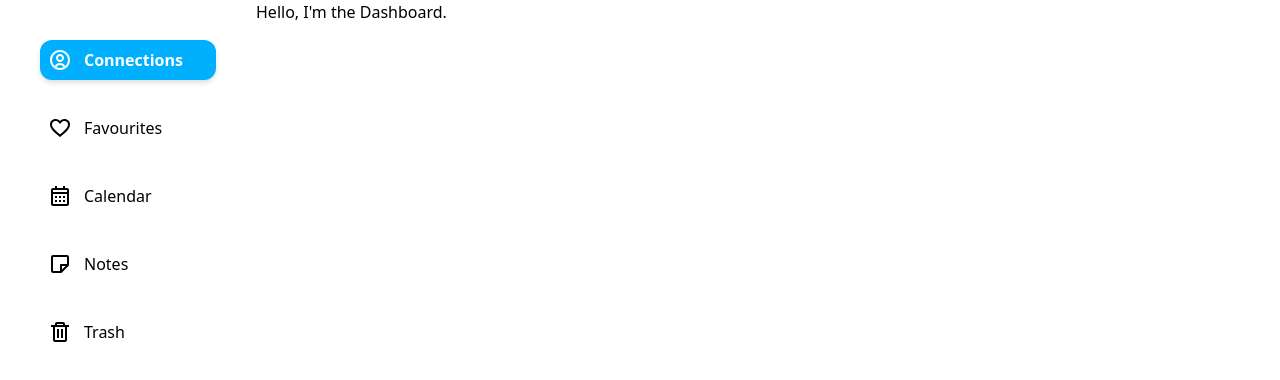
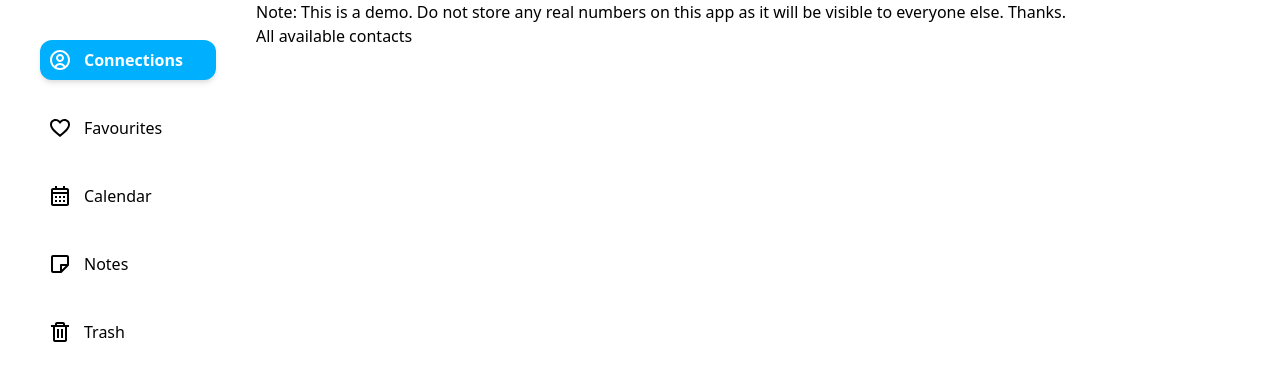
Before and after one commit to dpkreativ/crm-software, a Next.js app: page /dashboard in a window 1280 px wide. Shown: the top 380 px of the page. Built offline with nearby package versions, Linux system fonts and the light colour scheme.

Commit message:
get started on dashboard

```diff
--- a/pages/dashboard/index.js
+++ b/pages/dashboard/index.js
@@ -3,8 +3,17 @@ import Sidebar from "components/Sidebar";
 const Dashboard = () => {
   return (
     <div className="flex">
+      {/* Sidebar */}
       <Sidebar active={1} />
-      <div>Hello, I'm the Dashboard.</div>
+
+      {/* Content */}
+      <section>
+        <div>
+          Note: This is a demo. Do not store any real numbers on this app as it
+          will be visible to everyone else. Thanks.
+        </div>
+        <div>All available contacts</div>
+      </section>
     </div>
   );
 };
```
